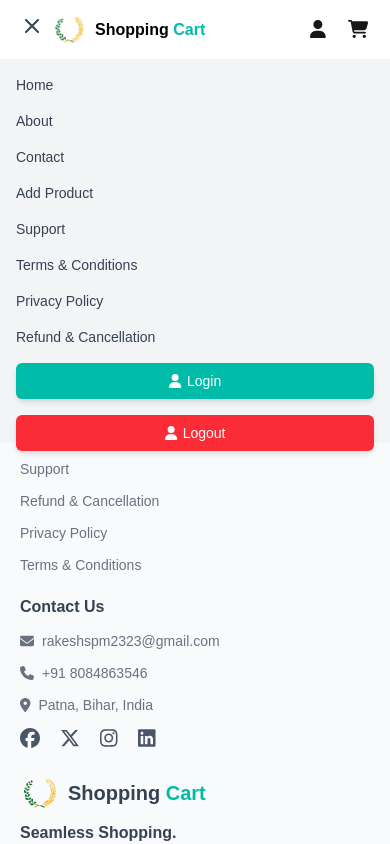
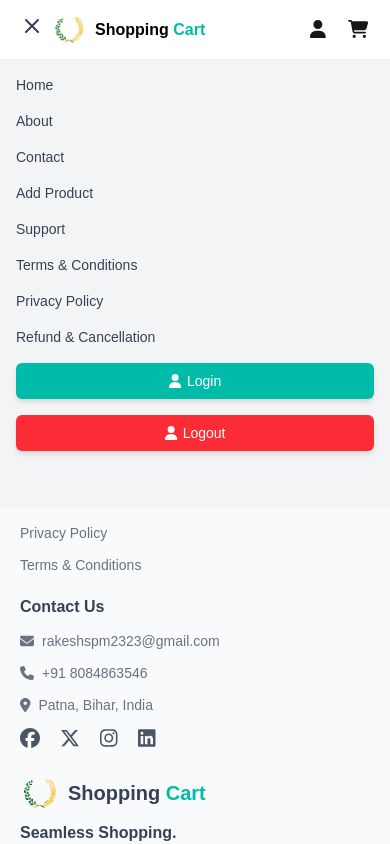
Before and after one commit to rakeshspm2323/ecommerce-website, a Next.js app: page /cart in a window 390 px wide. Both pictures are taken after a click on the button 32 px from the left and 26 px from the top of the page. Shown: the top 844 px of the page. Built offline with nearby package versions, Linux system fonts and the light colour scheme.

Commit message:
some changes

```diff
--- a/src/components/Header.jsx
+++ b/src/components/Header.jsx
@@ -89,7 +89,7 @@ const Header = () => {
         </div>
         {/* Mobile Navigation */}
         {isOpen && (
-          <div className="absolute z-50 w-full left-0 lg:hidden md:px-10 px-4 py-4 bg-gray-100 h-96 max-h-96">
+          <div className="absolute z-50 w-full left-0 lg:hidden md:px-10 px-4 py-4 bg-gray-100 h-[450px] max-h-[500px]">
             <nav className="flex flex-col space-y-4">
               <Link href="/"
                 className="text-sm font-medium text-gray-700 hover:text-blue-500 hover:underline underline-offset-2"
```
